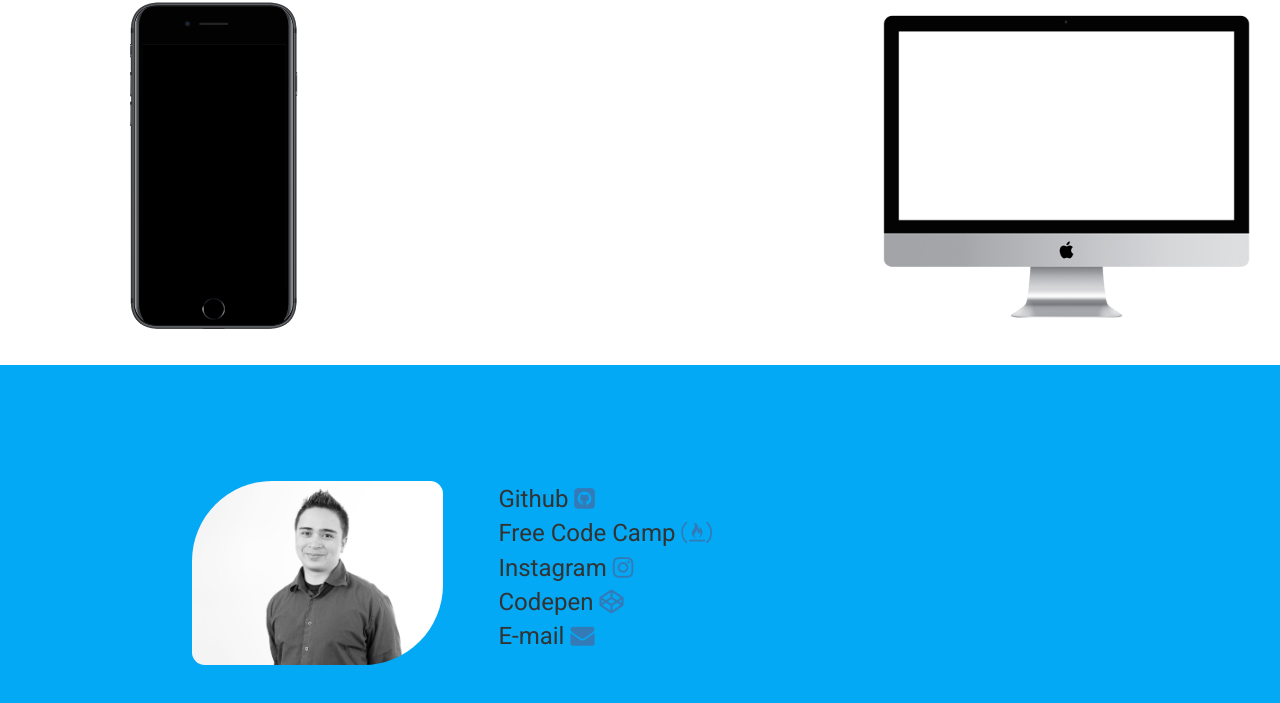
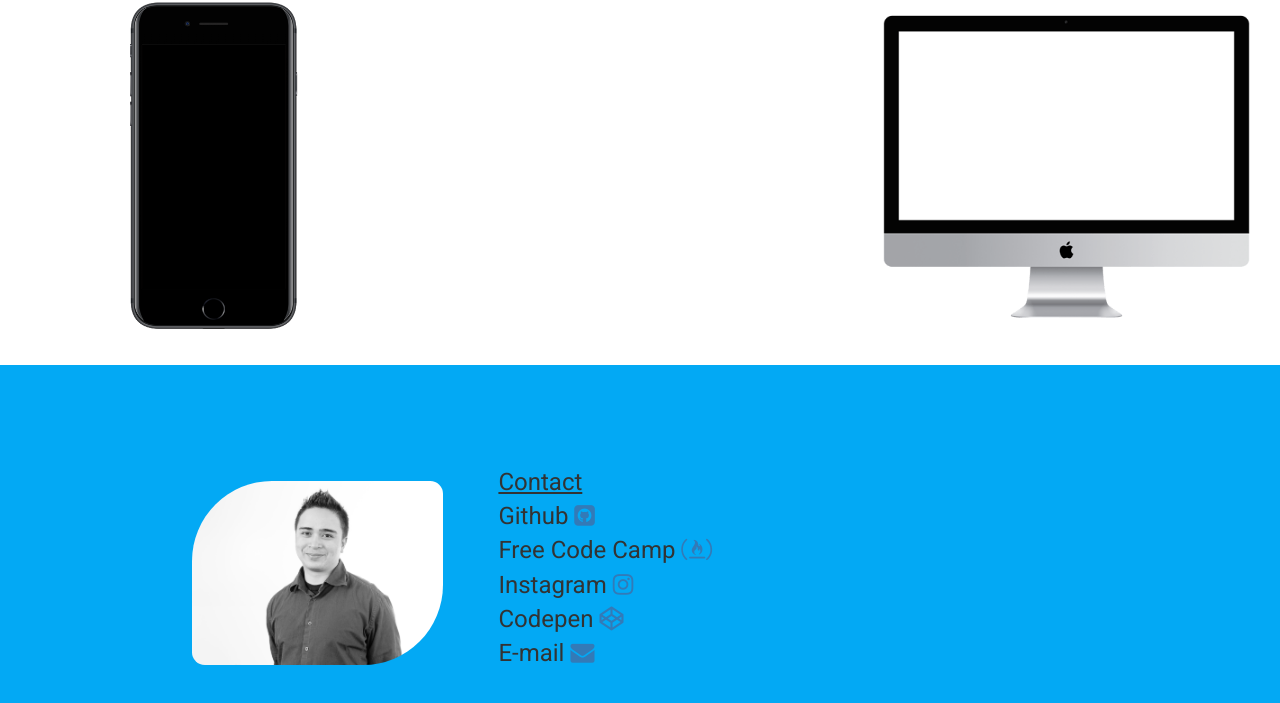
Before and after one commit to LemuelReyes/PORTFOLIO, a plain HTML site: page index.html in a window 1280 px wide. Shown: the part 1617-2320 px from the top of the page. Drawn offline with nearby package versions, Linux system fonts and the light colour scheme.

Commit message:
remove white space from html

```diff
--- a/index.html
+++ b/index.html
@@ -37,7 +37,6 @@
         <span class="icon-bar"></span>
       </button>
     </div>
-
     <div class="collapse navbar-collapse">
       <ul class="nav navbar-nav">
         <li class="active">
@@ -52,7 +51,6 @@
     </div>
   </div>
 </div>
-
 <div class="hero-unit" id="home">
 <div class="fullscreen-bg">
   <video loop muted autoplay class="fullscreen-bg_video">
@@ -63,7 +61,6 @@
   <h1 class="text-center hero-text">Lemuel Reyes</h1>
   <h2 class="text-center sub-hero-text">Front-End Web Developer</h2>
 </div>
-
 <div id="about"></div>
 
 <div class="about-section row"
@@ -72,17 +69,13 @@
      data-aos-offset="300"
      data-aos-easing="ease-in-sine"
      data-aos-once="false">
-
-<h2  class="about-header col-xs-12 col-sm-2 col-md-3">About</h2>
-
+    <h2 class="about-header col-xs-12 col-sm-2 col-md-3">About</h2>
     <p class="about-paragraph col-xs-12 col-sm-8 col-md-6">You could say it was a foreshadowing of things to come, as Lemuel tinkered with website templates and content creation in his early teenage years.
 He was fascinated with the creative control he had when it came to web development, the colors he could add, the layouts he conceived in his mind and the visual appeal of a complete webpage. He would later revisit this field of work in his mid-twenties, this time not as a past-time but as a career goal.
 
 Though a novice, he retains the fascination he had in his early years and has developed a newfound sense of hunger to learn as he moves inch by inch toward his goal.
     </p>
 </div>
-
-
 <div class="container row portfolio-section text-center"
      id="portfolio"
      data-aos="fade-left"
@@ -90,7 +83,6 @@ Though a novice, he retains the fascination he had in his early years and has de
      data-aos-offset="300"
      data-aos-easing="ease-in-sine"
      data-aos-once="false">
-
 <h2 class="portfolio-header col-xs-12 col-sm-12 col-md-12">Work</h2>
 <div class="col-xs-12 col-sm-4 col-md-4">
   <img src="img/iphone7.png"
@@ -108,7 +100,6 @@ Though a novice, he retains the fascination he had in his early years and has de
        class="img-responsive tile-3" >
 </div>
 </div>
-
 <div class="contact-section row"
      id="contact"
      data-aos="fade-up"
@@ -119,6 +110,7 @@ Though a novice, he retains the fascination he had in his early years and has de
    <div class="col-xs-12 col-sm-4 col-md-4 mugshot"></div>
    <div class="col-xs-12 col-sm-8 col-md-8">
      <ul>
+       <li class="contact-heading">Contact</li>
        <li>Github
             <a href="https://github.com/LemuelReyes" target="_blank">
                 <i class="fa fa-github-square fa-1x" aria-hidden="true"></i>
@@ -147,9 +139,7 @@ Though a novice, he retains the fascination he had in his early years and has de
      </ul>
    </div>
 </div>
-
 </div> <!-- ends container fluid div -->
-
     <script>
     AOS.init();
     </script>
--- a/style.css
+++ b/style.css
@@ -84,6 +84,9 @@ body {
   display: flex;
   align-items: center;
 }
+.contact-heading{
+  text-decoration: underline;
+}
 .mugshot{
   background-color: white;
   height: 23vh;
```
Lines whose indentation alone changed are shown as unchanged.
